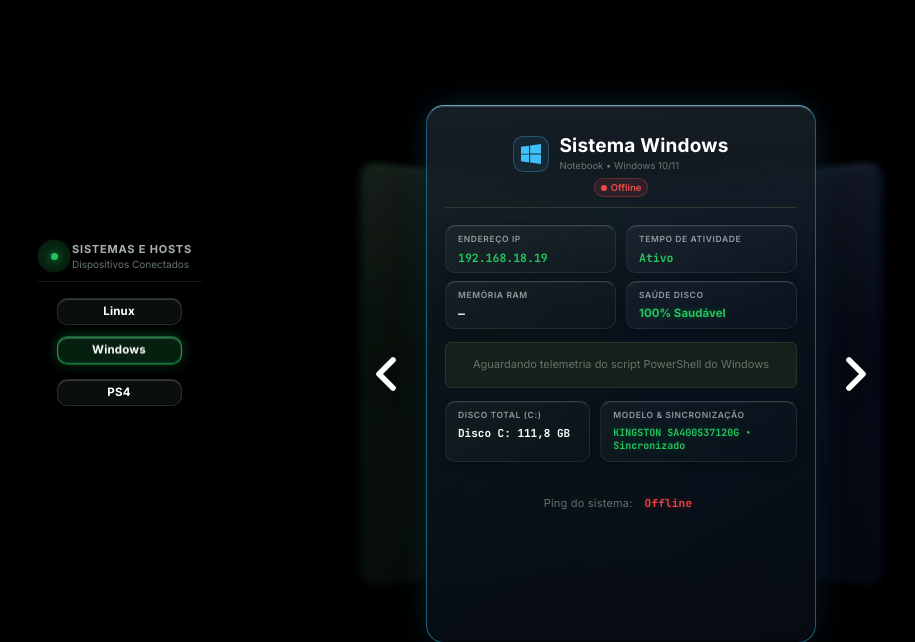
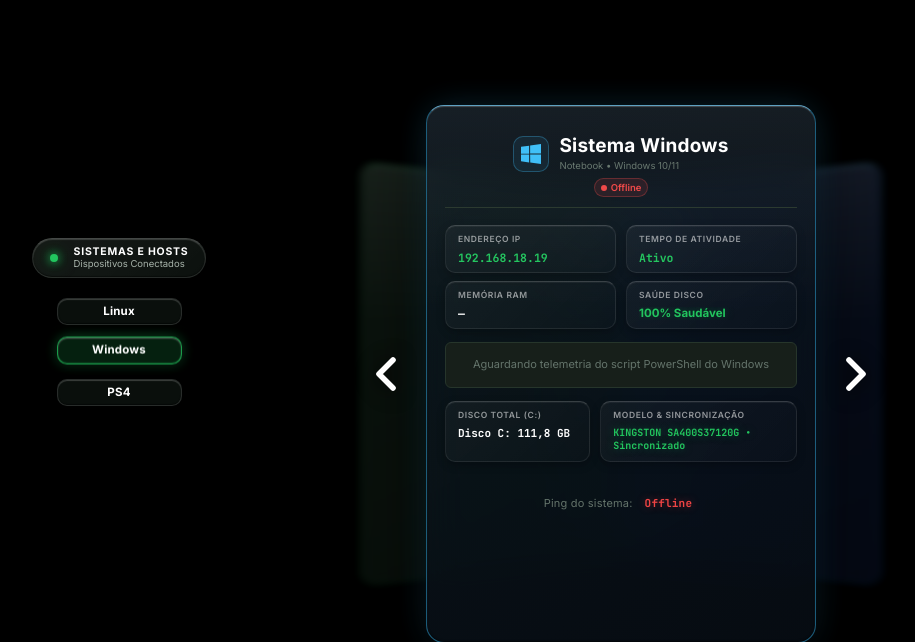
Before and after one commit to igorbmti/Servidor, a PHP site: page / in a window 1280 px wide. Shown: the part 52-694 px from the top of the page, without its empty margins (19-934 px from the left). Run offline with PHP 8.4, Linux system fonts and the light colour scheme; the visitor is signed in with stand-in values (Sample User, id 1); data that the repository does not hold is empty.

Commit message:
style: transformar badge Sistemas e Hosts em capsula liquid fluid glass

```diff
--- a/index.php
+++ b/index.php
@@ -1215,101 +1215,126 @@ $temAlerta20GB = !empty($alertasEspaco);
             user-select: none;
         }
 
-        /* HEADER ESPECIFICANDO CONTROLE PELA REDE */
+        /* HEADER ESPECIFICANDO CONTROLE PELA REDE (LIQUID FLUID GLASS CAPSULE) */
         .sidebar-net-header {
-            display: flex;
+            display: inline-flex;
             align-items: center;
             justify-content: center;
             gap: 10px;
-            padding: 4px 8px 10px 8px;
-            border-bottom: 1px solid rgba(38, 53, 43, 0.5);
-            margin-bottom: 2px;
-            width: 100%;
-            max-width: 165px;
-            transition: border-color 0.25s ease;
+            padding: 7px 16px 7px 12px;
+            background: linear-gradient(135deg, rgba(255, 255, 255, 0.05) 0%, rgba(255, 255, 255, 0.01) 100%), rgba(14, 22, 18, 0.65);
+            backdrop-filter: blur(16px) saturate(190%);
+            -webkit-backdrop-filter: blur(16px) saturate(190%);
+            border: 1px solid rgba(255, 255, 255, 0.1);
+            border-top: 1px solid rgba(255, 255, 255, 0.22);
+            border-radius: 999px;
+            box-shadow:
+                0 8px 20px -4px rgba(0, 0, 0, 0.55),
+                inset 0 1px 1px 0 rgba(255, 255, 255, 0.18),
+                inset 0 -1px 1px 0 rgba(0, 0, 0, 0.4);
+            margin-bottom: 6px;
+            width: auto;
+            max-width: 175px;
+            transition: all 0.3s cubic-bezier(0.16, 1, 0.3, 1);
+        }
+
+        .sidebar-net-header:hover {
+            background: linear-gradient(135deg, rgba(255, 255, 255, 0.08) 0%, rgba(255, 255, 255, 0.02) 100%), rgba(18, 28, 22, 0.78);
+            border-color: rgba(34, 197, 94, 0.35);
+            border-top-color: rgba(74, 222, 128, 0.6);
+            transform: translateY(-1px);
+            box-shadow:
+                0 12px 24px -4px rgba(0, 0, 0, 0.65),
+                0 0 14px -2px rgba(34, 197, 94, 0.25),
+                inset 0 1px 1.5px 0 rgba(255, 255, 255, 0.25);
         }
 
         .net-radar-pulse {
             position: relative;
-            width: 16px;
-            height: 16px;
+            width: 18px;
+            height: 18px;
             display: grid;
             place-items: center;
         }
 
-        /* LUZ DO RADAR EM 'SISTEMAS E HOSTS': PERMANECE VERDE COM PULSO */
+        /* LUZ DO RADAR EM 'SISTEMAS E HOSTS': PULSO LIQUID FLUID */
         .net-radar-pulse .radar-ping {
             display: block;
             position: absolute;
             width: 100%;
             height: 100%;
             border-radius: 50%;
-            background: var(--brand);
-            opacity: 0.7;
-            animation: radarPulse 2s cubic-bezier(0, 0, 0.2, 1) infinite;
+            background: radial-gradient(circle, rgba(34, 197, 94, 0.8) 0%, rgba(34, 197, 94, 0) 70%);
+            opacity: 0.75;
+            animation: radarPulse 2.4s cubic-bezier(0.16, 1, 0.3, 1) infinite;
         }
 
         .net-radar-pulse .radar-dot {
-            width: 7px;
-            height: 7px;
+            width: 8px;
+            height: 8px;
             border-radius: 50%;
-            background: var(--brand);
-            box-shadow: 0 0 10px var(--brand);
+            background: #22C55E;
+            box-shadow:
+                0 0 10px #22C55E,
+                0 0 18px rgba(34, 197, 94, 0.6),
+                inset 0 1px 1px rgba(255, 255, 255, 0.6);
             z-index: 1;
-            transition: background 0.25s, box-shadow 0.25s;
+            transition: all 0.3s ease;
         }
 
         .net-header-info {
             display: flex;
             flex-direction: column;
+            text-align: left;
         }
 
         .net-badge-title {
-            font-size: 11px;
+            font-size: 10.5px;
             font-weight: 700;
             letter-spacing: 0.8px;
+            color: #FFFFFF;
+            text-transform: uppercase;
+            line-height: 1.2;
+            transition: color 0.25s ease;
+        }
+
+        .net-badge-sub {
+            font-size: 9.5px;
             color: var(--ink-sec);
-            text-transform: uppercase;
-            transition: color 0.25s ease;
-        }
-
-        .net-badge-sub {
-            font-size: 10px;
-            color: var(--ink-muted);
+            line-height: 1.2;
         }
 
         /* ESTADOS DE FOCO / SELEÇÃO */
         .net-radar-pulse.is-online .radar-dot {
-            background: var(--brand);
-            box-shadow: 0 0 10px var(--brand);
+            background: #22C55E;
+            box-shadow: 0 0 10px #22C55E, 0 0 18px rgba(34, 197, 94, 0.6);
         }
         .net-radar-pulse.is-online .radar-ping {
             display: block;
-            background: var(--brand);
-            opacity: 0.7;
-            animation: radarPulse 2s cubic-bezier(0, 0, 0.2, 1) infinite;
+            background: radial-gradient(circle, rgba(34, 197, 94, 0.8) 0%, rgba(34, 197, 94, 0) 70%);
+            animation: radarPulse 2.4s cubic-bezier(0.16, 1, 0.3, 1) infinite;
         }
         .sidebar-net-header.is-online .net-badge-title {
-            color: var(--brand);
+            color: #FFFFFF;
         }
 
         .net-radar-pulse.is-offline .radar-dot {
             background: var(--vermelho);
-            box-shadow: 0 0 10px var(--vermelho);
+            box-shadow: 0 0 10px var(--vermelho), 0 0 18px rgba(239, 68, 68, 0.6);
         }
         .net-radar-pulse.is-offline .radar-ping {
             display: block;
-            background: var(--vermelho);
-            opacity: 0.7;
-            animation: radarPulse 2s cubic-bezier(0, 0, 0.2, 1) infinite;
+            background: radial-gradient(circle, rgba(239, 68, 68, 0.8) 0%, rgba(239, 68, 68, 0) 70%);
+            animation: radarPulse 2.4s cubic-bezier(0.16, 1, 0.3, 1) infinite;
         }
         .sidebar-net-header.is-offline .net-badge-title {
             color: var(--vermelho);
         }
 
         @keyframes radarPulse {
-            0% { transform: scale(0.8); opacity: 0.8; }
-            70%, 100% { transform: scale(2.4); opacity: 0; }
+            0% { transform: scale(0.7); opacity: 0.9; }
+            50% { opacity: 0.4; }
+            100% { transform: scale(2.8); opacity: 0; }
         }
 
         /* PILHA DE BOTÕES (DEVICES STACK) COMPACTA COM LIQUID GLASS */
```
